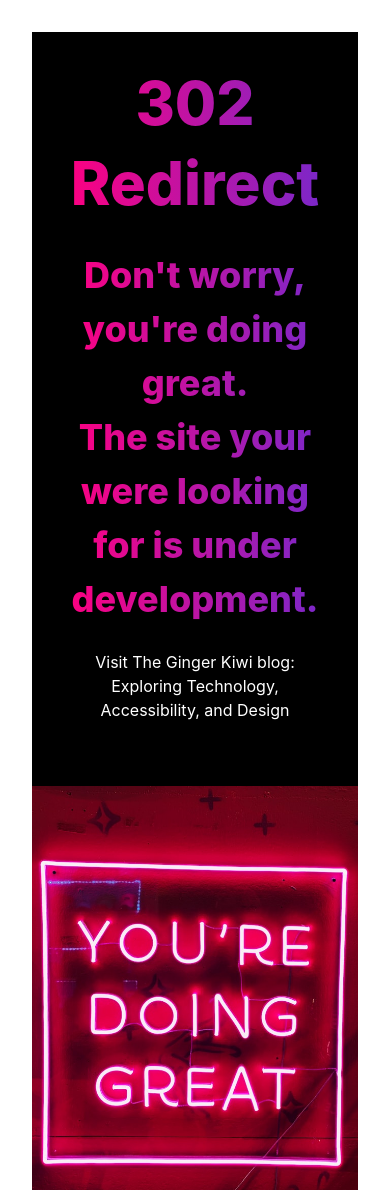
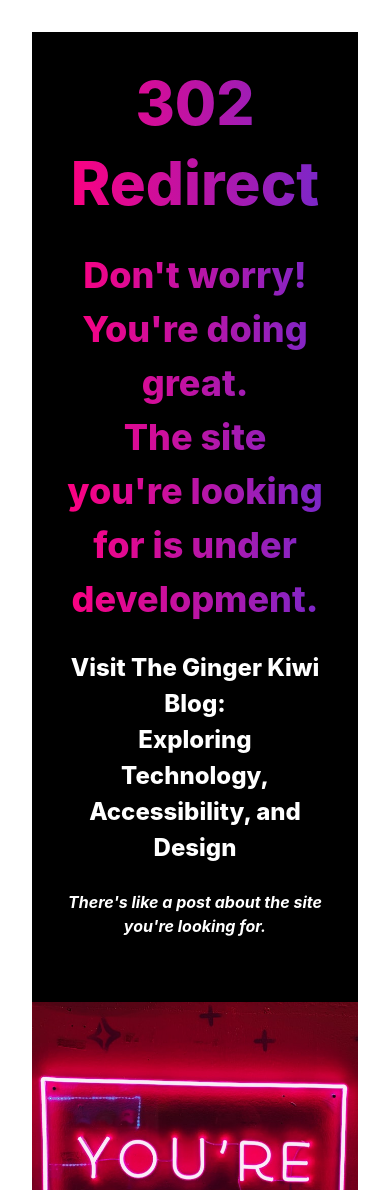
Before and after one commit to GingerKiwi/302-gingerkiwi-redirect-vercel, a React (Vite) app: page / in a window 390 px wide. Shown: the top 1190 px of the page. Built offline with nearby package versions, Linux system fonts and the light colour scheme.

Commit message:
edit text content and styles in Hero.jsx -> Better for mobile

```diff
--- a/src/Components/Hero.jsx
+++ b/src/Components/Hero.jsx
@@ -1,5 +1,5 @@
 'use client'
-import '@fontsource/architects-daughter';
+// import '@fontsource/architects-daughter';
 import {
   Flex,
   Image,
@@ -34,11 +34,20 @@
   fontSize='4xl'
   fontWeight='extrabold'
 >
-  Don't worry, you're doing great. <br></br>The site your were looking for is under development.
+  Don't worry! <br></br>You're doing great. <br></br>The site you're looking for is under development.
 </Text>
-<Link href='https://gingerkiwi.blog' color='white'>
-  Visit The Ginger Kiwi blog: Exploring Technology, Accessibility, and Design
+<Link href='https://gingerkiwi.blog'
+    color='white'
+    fontSize='2xl'
+    fontWeight='extrabold'>
+  Visit The Ginger Kiwi Blog: <br></br>Exploring Technology, Accessibility, and Design
 </Link>
+<Text
+color='white'
+fontSize='1xl'
+fontWeight='bold'
+fontStyle={'italic'}
+>There's like a post about the site you're looking for.</Text>
           <Stack direction={{ base: 'column', md: 'row' }} spacing={4}>
 
           </Stack>
```
